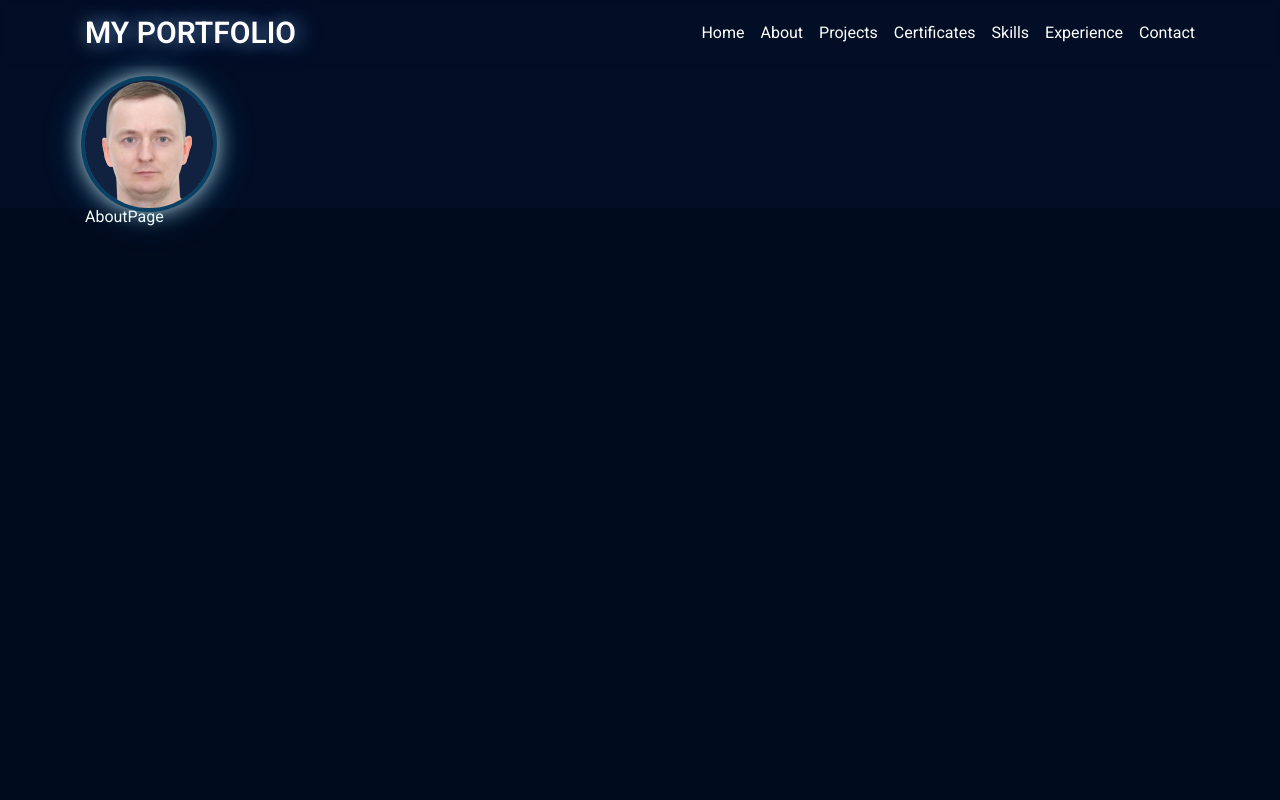
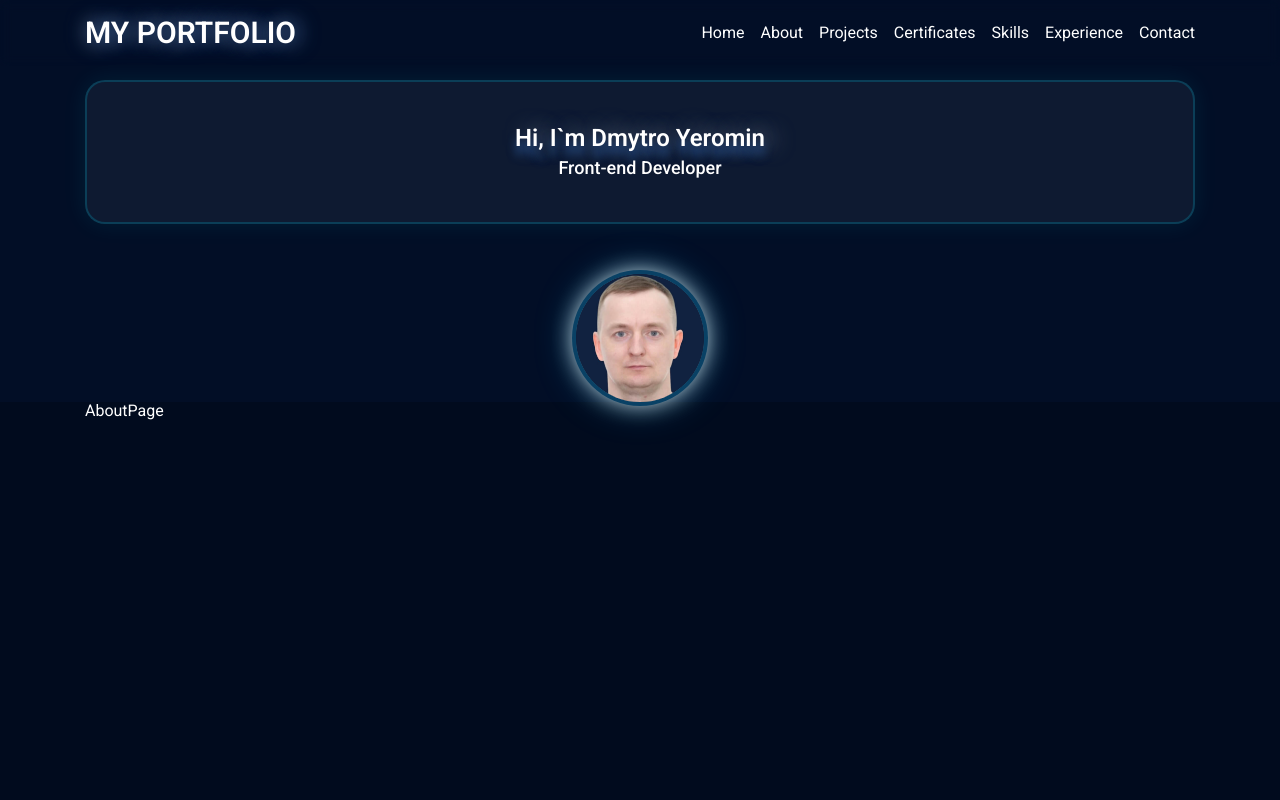
Before and after one commit to Yeromin1/Portfolio, a React (Vite) app: page / in a window 1280 px wide. Shown: the top 800 px of the page. Built offline with nearby package versions, Linux system fonts and the light colour scheme.

Commit message:
HomePage-Start

```diff
--- a/src/index.css
+++ b/src/index.css
@@ -78,3 +78,15 @@ body {
     rgb(35, 75, 134) 5px 0px 20px,
     rgb(101, 113, 131) 0px 0px 20px;
 }
+
+.title-shadow {
+  text-shadow:
+    0 10px 8px #234b86,
+    10px 0 20px #657183;
+}
+
+/* background: rgba(255, 255, 255, 0.04);
+border: 2px solid rgba(0, 255, 255, 0.2);
+border-radius: 20px;
+padding: 40px;
+box-shadow: 0 0 25px rgba(0, 255, 255, 0.08); */
--- a/src/pages/HomePage/HomePage.jsx
+++ b/src/pages/HomePage/HomePage.jsx
@@ -3,8 +3,14 @@ import myPhoto from "../../assets/images/MyFoto.jpg";
 const HomePage = () => {
   return (
     <section id="home" className="bg-[#020e26] pt-[80px]">
-      <div className="container">
-        <div className="avatar">
+      <div className="container grid gap-[50px]">
+        <div className="bg-white/5 border-2 border-cyan-400/20 rounded-[20px] p-10 shadow-[0_0_25px_rgba(0,255,255,0.08)]">
+          <h1 className="title-shadow font-semibold text-center text-2xl">
+            Hi, I`m Dmytro Yeromin
+          </h1>
+          <p className="font-medium text-center text-lg">Front-end Developer</p>
+        </div>
+        <div className="avatar mx-auto">
           <div className="ring-4 ring-[#094165] ring-offset-base-100 w-32 rounded-full ring-2  shadow-[0_0_25px_#fff,_0_0_40px_rgba(0,191,255,0.4)]">
             <img src={myPhoto} alt="My photo" />
           </div>
```
